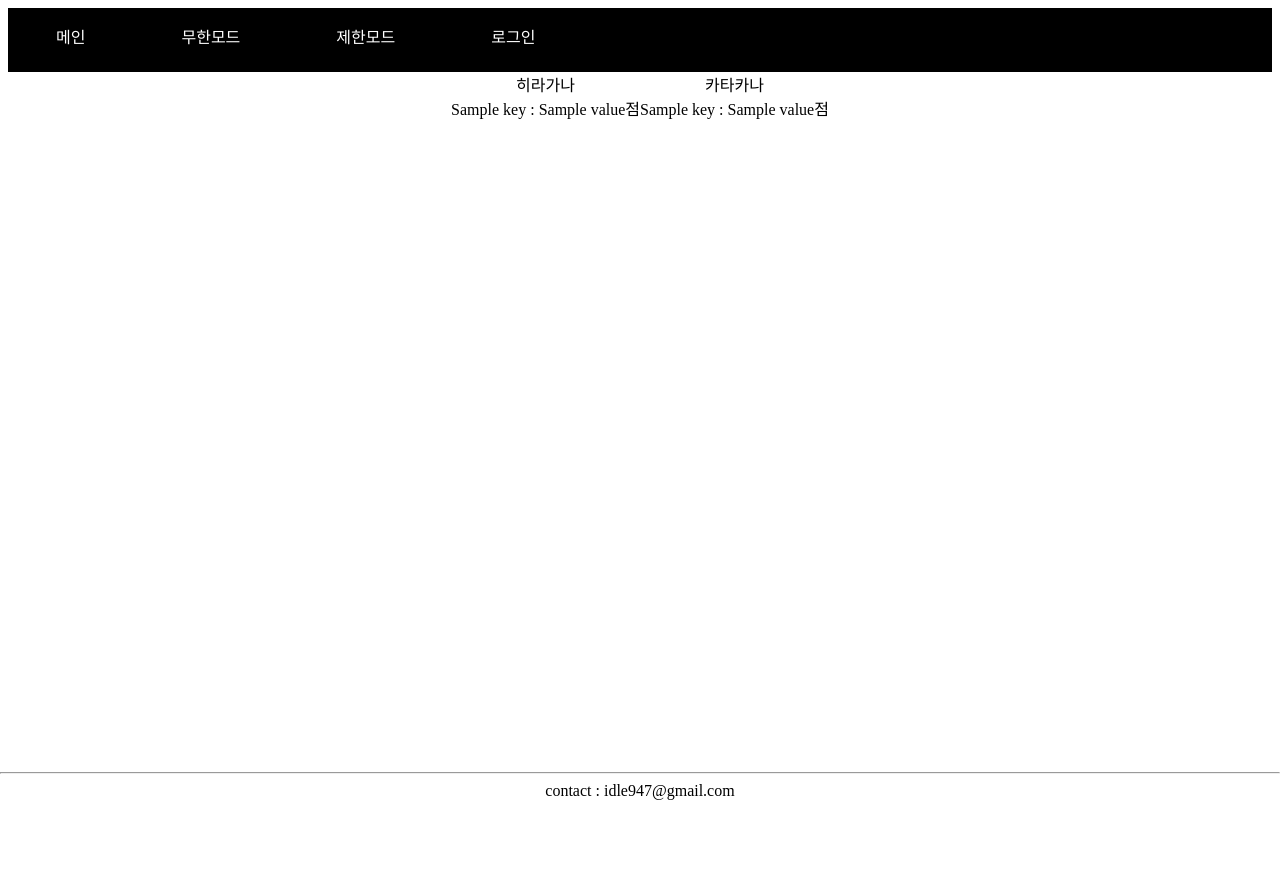
After one commit to br-kim/japanese_quiz, a FastAPI app: template app/templates/scoreboard.html in a window 1280 px wide. The commit adds this page. Run offline with FastAPI, Linux system fonts and the light colour scheme; the template is opened without the code that fills it: most values are stand-ins (such as "Sample title", 1, 10 or a date in 2020).

Commit message:
scoreboard 템플릿 생성

```diff
--- a/app/routers/quiz.py
+++ b/app/routers/quiz.py
@@ -50,10 +50,12 @@ async def scoreboard(request: Request, db: Session = Depends(get_db)):
     hira_score = crud.get_user_hiragana_score(db=db, user_id=user.id)
     kata_score = crud.get_user_katakana_score(db=db, user_id=user.id)
 
-    return {
+    return templates.TemplateResponse("scoreboard.html", {
+        "request": request,
         "hiragana_score": json.loads(hira_score.score),
         "katakana_score": json.loads(kata_score.score)
-    }
+    })
+
 
 
 @quiz_router.patch('/scoreupdate')
--- a/app/static/css/main.css
+++ b/app/static/css/main.css
@@ -34,3 +34,17 @@ nav{
 #incorrect-sheet-table{
     margin : auto;
 }
+
+.score-board{
+    float:left;
+}
+
+.inner-score-board{
+    float:left;
+}
+
+#score-board-wrapper{
+    display: flex;
+    justify-content: center;
+    min-height: 100vh;
+}
--- /dev/null
+++ b/app/templates/scoreboard.html
@@ -0,0 +1,38 @@
+{% extends "layout.html" %}
+{% block title %} 점수판 {% endblock %}
+{% block content %}
+<div id="score-board-wrapper">
+<div class="score-board">
+    <div> 히라가나 </div>
+    {% for key, value in hiragana_score.items() %}
+        {% if loop.index%20 == 1 %}
+            <div class="inner-score-board">
+        {% endif %}
+        <div>
+            {{key}} : {{value}}점
+        </div>
+        {% if loop.index%20 == 0 %}
+            </div>
+        {% endif %}
+
+    {% endfor %}
+    </div>
+    </div>
+<div class="score-board">
+    <div> 카타카나 </div>
+    {% for key, value  in katakana_score.items() %}
+        {% if loop.index%20 == 1 %}
+            <div class="inner-score-board">
+        {% endif %}
+        <div>
+            {{key}} : {{value}}점
+        </div>
+        {% if loop.index%20 == 0 %}
+            </div>
+        {% endif %}
+
+    {% endfor %}
+    </div>
+    </div>
+</div>
+{% endblock %}
```
